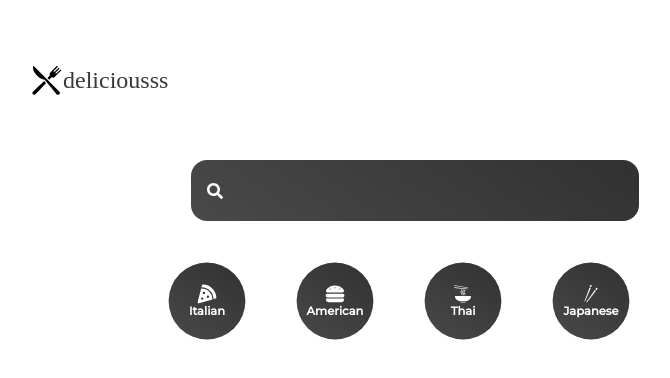
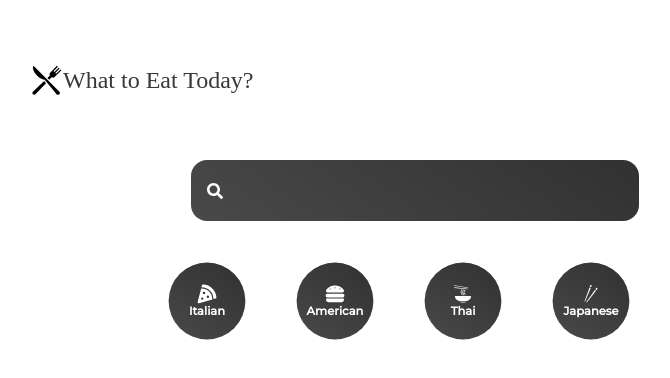
Before and after one commit to DraganSmoljan/react-full-recipe-app, a React (Create React App) app: page /cuisine/1 in a window 1280 px wide. Shown: the top 378 px of the page, without its empty margins (225-895 px from the left). Built offline with nearby package versions, Linux system fonts and the light colour scheme; no server answers.

Commit message:
updated react to version 18, refactored the dom render function to match react 18

```diff
--- a/package.json
+++ b/package.json
@@ -10,8 +10,8 @@
     "@testing-library/user-event": "^12.5.0",
     "autoprefixer": "^10.2.4",
     "framer-motion": "^4.1.17",
-    "react": "^17.0.1",
-    "react-dom": "^17.0.1",
+    "react": "^18.1.0",
+    "react-dom": "^18.1.0",
     "react-icons": "^4.7.1",
     "react-router-dom": "^6.4.5",
     "react-scripts": "4.0.1",
--- a/src/App.jsx
+++ b/src/App.jsx
@@ -8,13 +8,12 @@ import { GiKnifeFork } from "react-icons/gi";
 function App() {
   return (
     <div className="App">
-
       <BrowserRouter>
-      <Nav>
-        <GiKnifeFork/>
-        <Logo to={"/"}>deliciousss</Logo>
-      </Nav>
-      <Search/>
+        <Nav>
+          <GiKnifeFork/>
+          <Logo to={"/"}>What to Eat Today?</Logo>
+        </Nav>
+        <Search/>
         <Category/>
         <Pages/>
       </BrowserRouter>
--- a/src/index.js
+++ b/src/index.js
@@ -3,9 +3,8 @@ import ReactDOM from 'react-dom';
 import './index.css';
 import App from './App';
 
-ReactDOM.render(
-  <React.StrictMode>
-    <App />
-  </React.StrictMode>,
-  document.getElementById("root")
-);
+import { createRoot } from 'react-dom/client';
+const domNode = document.getElementById('root');
+const root = createRoot(domNode);
+
+root.render(<App />);
--- a/src/pages/Pages.jsx
+++ b/src/pages/Pages.jsx
@@ -8,9 +8,10 @@ import { AnimatePresence } from 'framer-motion'
 
 function Pages() {
   const location = useLocation();
+  console.log("lokacija", location);
   return (
     <AnimatePresence exitBeforeEnter>
-      <Routes location={location} key={location.pathname}>
+      <Routes key={location.pathname}>
         <Route path="/" element={<Home/>} />
         <Route path="/cuisine/:type" element={<Cuisine/>} />
         <Route path="/searched/:searched" element={<Searched/>}/>
--- a/src/pages/Recipe.jsx
+++ b/src/pages/Recipe.jsx
@@ -47,8 +47,8 @@ function Recipes() {
           Ingredients
         </Button>
         {activeTab === 'instructions' && (<div>
-          <h3 dangerouslySetInnerHTML={{ __html: details.summary }}></h3>
-          <h3 dangerouslySetInnerHTML={{ __html: details.instructions }}></h3>
+          <p dangerouslySetInnerHTML={{ __html: details.summary }}></p>
+          <p dangerouslySetInnerHTML={{ __html: details.instructions }}></p>
         </div>
         )}
         {activeTab === 'ingredients' && (
--- a/src/pages/Searched.jsx
+++ b/src/pages/Searched.jsx
@@ -18,7 +18,6 @@ function Searched() {
         `)
         const searchedRecipes = await api.json();
         setSearchedRecipes(searchedRecipes.results);
-        console.log("result", searchedRecipes)
 
     }
 
```
Also changed, not shown: 2 other files (tests, documents, lock files or other folders).
